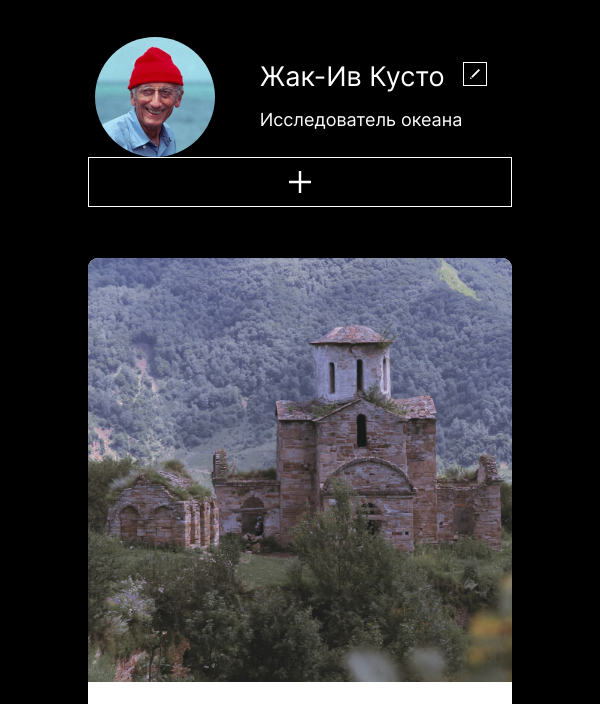
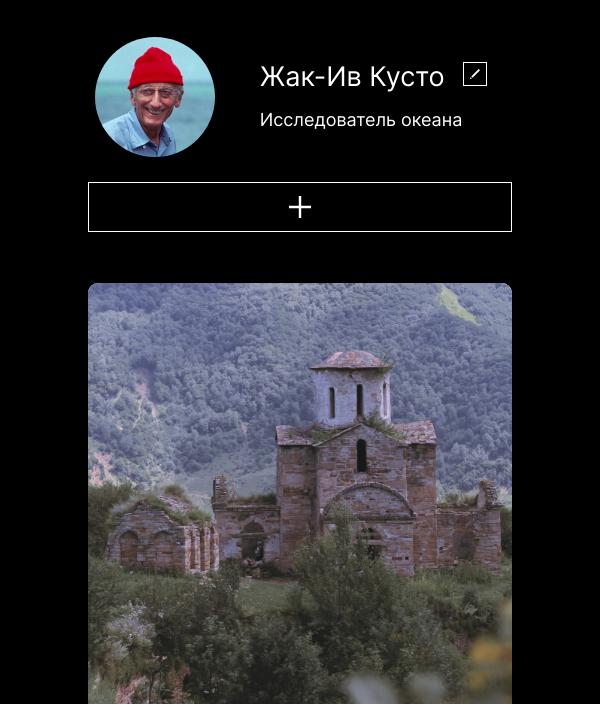
Before and after one commit to f1des/mesto, a plain HTML site: page index.html in a window 600 px wide. Shown: the part 123-827 px from the top of the page. Drawn offline with Linux system fonts and the light colour scheme.

Commit message:
fix: Отступ сверху для add-btn

```diff
--- a/blocks/profile/__add-btn/profile__add-btn.css
+++ b/blocks/profile/__add-btn/profile__add-btn.css
@@ -14,6 +14,12 @@
   opacity: .6;
 }
 
+@media (min-width: 570px) and (max-width: 766px) {
+  .profile__add-btn {
+    margin-top: 25px;
+  }
+}
+
 @media (min-width: 768px){
   .profile__add-btn {
     width: 150px;
```
